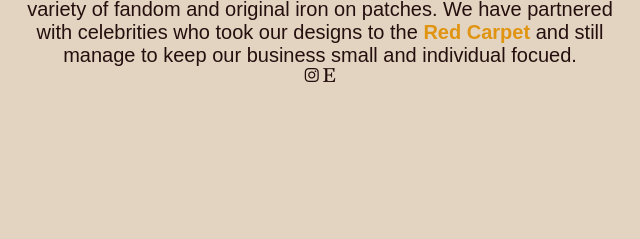
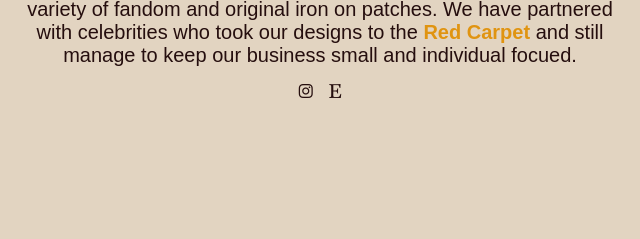
Before and after one commit to A-Jakobi-R/Cryptid-Roots-LLC, a plain HTML site: page index.html in a window 1280 px wide. Shown: the part 547-786 px from the top of the page, 320-960 px from the left. Drawn offline with Linux system fonts and the light colour scheme; a web font is replaced by a local one.

Commit message:
Add files via upload

```diff
--- a/index.css
+++ b/index.css
@@ -145,6 +145,15 @@ font-size: 48px;
     font-size: 20px;
 }
 
+.social__links--container {
+    max-width: 100%;
+    padding-top: 2vh;
+}
+
+.socials-icon {
+    padding: 6px;
+}
+
 .con__schedule--container {
 display: grid;
 grid-template-columns: 30% 30% 30%;
--- a/index.html
+++ b/index.html
@@ -51,8 +51,8 @@
             manage to keep our business small and individual focued.
           </p>
           <div class="social__links--container">
-            <a href="https://www.instagram.com/cryptidroots/" target="_blank"><i class="fa-brands fa-instagram"></i></a>
-            <a href="https://www.etsy.com/shop/CryptidRootsLLC" target="_blank"><i class="fa-brands fa-etsy"></i></a>
+            <a class="socials-icon" href="https://www.instagram.com/cryptidroots/" target="_blank"><i class="fa-brands fa-instagram"></i></a>
+            <a class="socials-icon" href="https://www.etsy.com/shop/CryptidRootsLLC" target="_blank"><i class="fa-brands fa-etsy"></i></a>
           </div>
         </div>
       </div>
```
